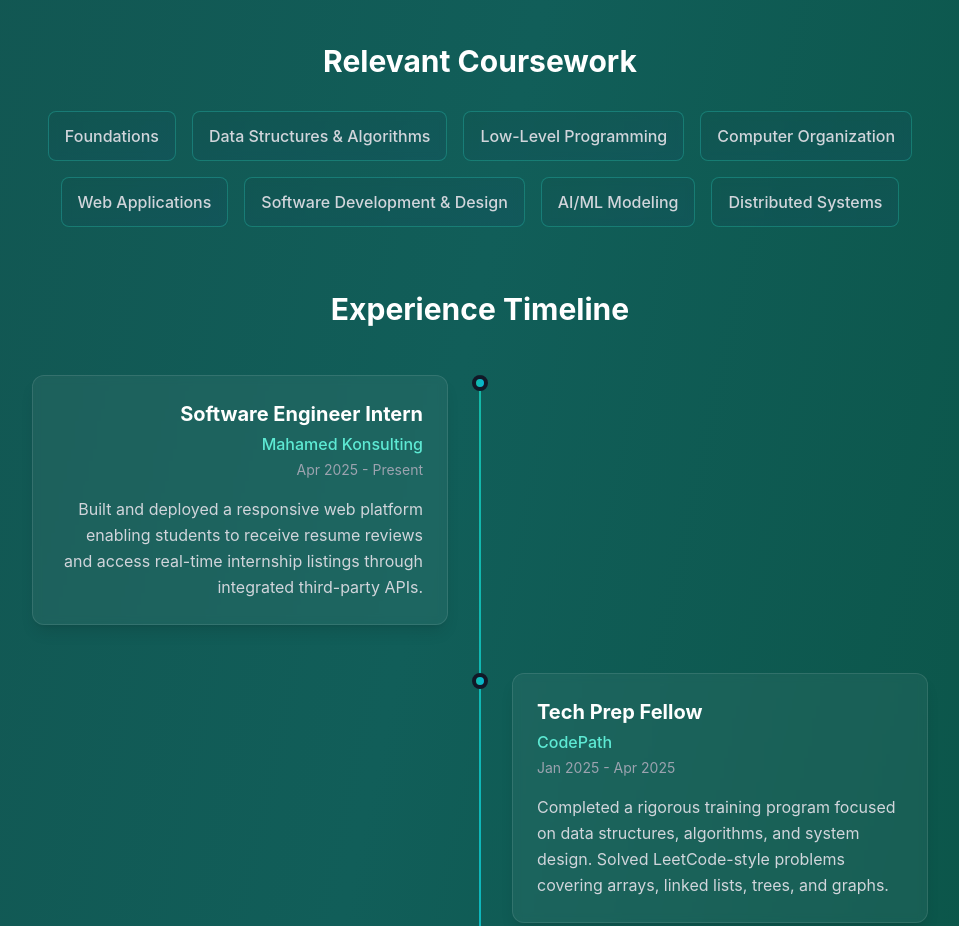
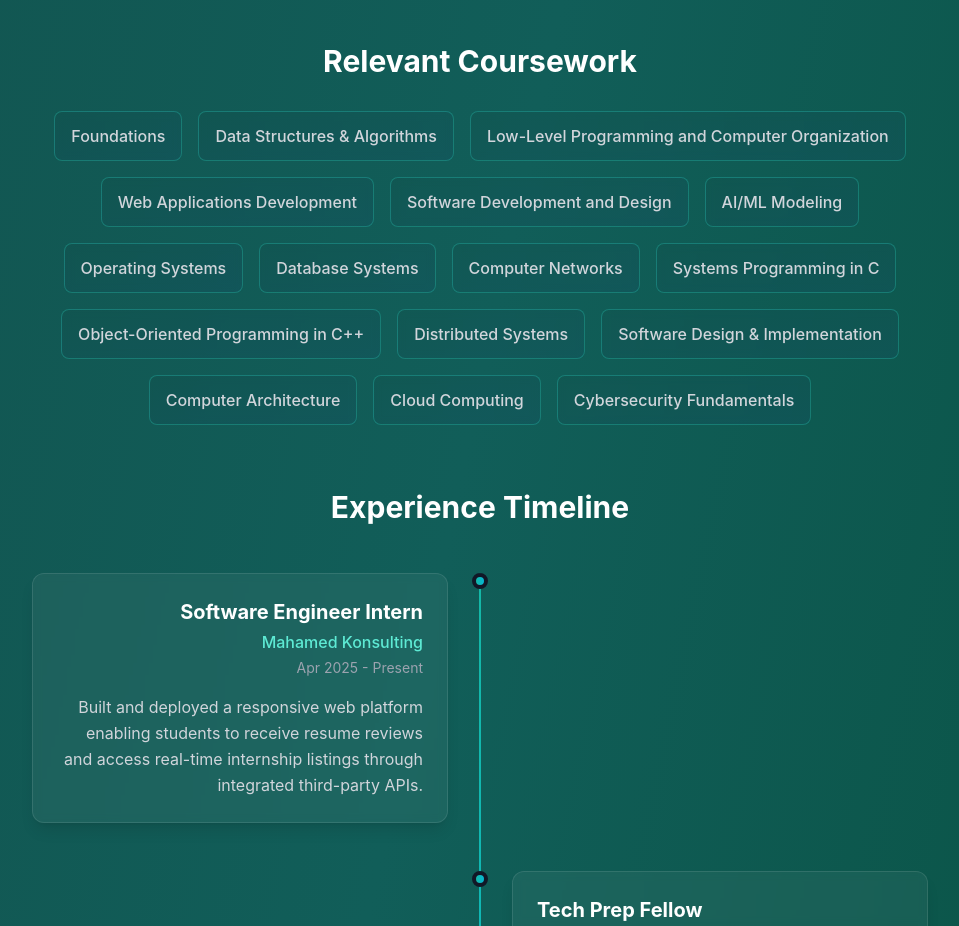
Before and after one commit to Mohamedj2020/PersonalPortfolio, a React (Create React App) app: page / in a window 1280 px wide. Shown: the part 2640-3566 px from the top of the page, without its empty margins (160-1119 px from the left). Built offline with nearby package versions, Linux system fonts and the light colour scheme; no server answers.

Commit message:
Update Experience.tsx

```diff
--- a/src/components/Experience.tsx
+++ b/src/components/Experience.tsx
@@ -12,16 +12,24 @@ const Experience = () => {
     ]
   };
 
-  const coursework = [
-    "Foundations",
-    "Data Structures & Algorithms",
-    "Low-Level Programming",
-    "Computer Organization",
-    "Web Applications",
-    "Software Development & Design",
-    "AI/ML Modeling",
-    "Distributed Systems"
-  ];
+const coursework = [
+  "Foundations",
+  "Data Structures & Algorithms",
+  "Low-Level Programming and Computer Organization",
+  "Web Applications Development",
+  "Software Development and Design",
+  "AI/ML Modeling",
+  "Operating Systems",
+  "Database Systems",
+  "Computer Networks",
+  "Systems Programming in C",
+  "Object-Oriented Programming in C++",
+  "Distributed Systems",
+  "Software Design & Implementation",
+  "Computer Architecture",
+  "Cloud Computing",
+  "Cybersecurity Fundamentals",
+];
 
   const experiences = [
     {
```
